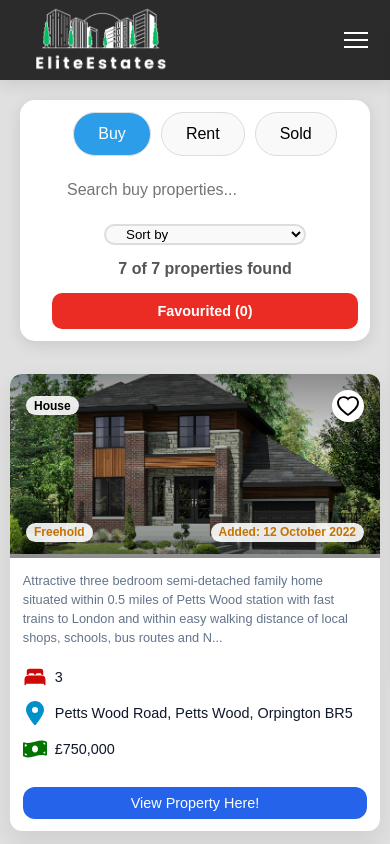
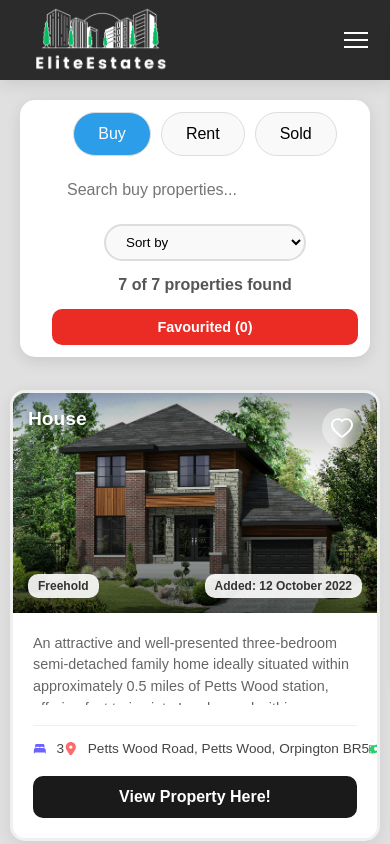
Before and after one commit to stoyan005/react-coursework, a React (Vite) app: page /buy in a window 390 px wide. Shown: the top 844 px of the page. Built offline with nearby package versions, Linux system fonts and the light colour scheme; a web font is replaced by a local one.

Commit message:
redesigned the property cards and search bar filter alongside designed the each property tab gallery and page

```diff
--- a/properties/properties.json
+++ b/properties/properties.json
@@ -4,9 +4,12 @@
 			"id": "prop1",
 			"type": "House",
 			"bedrooms": 3,
+			"bathrooms": 2,
+			"parking": "Yes",
+			"squareFeet": 550,
 			"price": 750000,
 			"tenure": "Freehold",
-			"description": "Attractive three bedroom semi-detached family home situated within 0.5 miles of Petts Wood station with fast trains to London and within easy walking distance of local shops, schools, bus routes and National Trust woodland. The property comprises; two receptions, fitted 18'9 x 10'1 kitchen/breakfast room and conservatory. The property also benefits from having a utility room and cloakroom. To the first floor there are three bedrooms and a family bathroom with separate WC. Additional features include double glazing, gas central heating and a well presented interior.",
+			"description": "An attractive and well-presented three-bedroom semi-detached family home ideally situated within approximately 0.5 miles of Petts Wood station, offering fast trains into London and within easy walking distance of local shops, highly regarded schools, bus routes, and National Trust woodland. The property features two spacious reception rooms, an impressive fitted kitchen/breakfast room, a bright conservatory overlooking the garden, along with the added convenience of a utility room and ground-floor cloakroom. Upstairs comprises three well-proportioned bedrooms, a family bathroom, and a separate WC. Further benefits include double glazing, gas central heating, off-street parking, freehold tenure, and a well-maintained interior throughout, making this an ideal family home in a highly sought-after location.",
 			"location": "Petts Wood Road, Petts Wood, Orpington BR5",
 			"picture": "/images/house.jpg",
 			"images": [
@@ -27,9 +30,12 @@
 			"id": "prop2",
 			"type": "Flat",
 			"bedrooms": 2,
+			"bathrooms": 2,
+			"parking": "No",
+			"squareFeet": 250,
 			"price": 399995,
 			"tenure": "Leasehold",
-			"description": "Presented in excellent decorative order throughout is this two double bedroom, two bathroom, garden flat. The modern fitted kitchen is open plan to the living room which boasts solid wooden floors and includes integrated appliances including a dishwasher & a washing machine. This large open plan benefits from bi folding doors onto a secluded private courtyard garden. Both bedrooms are double sized, and the family bathroom boasts a matching three piece suite a shower attachment over the bath. There is also a separate wet room. There are walnut doors throughout and wiring for Sky TV/aerial points in the living room/kitchen and both bedrooms. This apartment being only five years old, is still under a 10 year building guarantee.",
+			"description": "A beautifully presented two double bedroom, two bathroom garden flat offered in excellent decorative order throughout, ideally located on Crofton Road in Orpington. The property features a spacious open-plan living room and modern fitted kitchen with solid wooden flooring and a range of integrated appliances, including a dishwasher and washing machine, with bi-folding doors opening onto a secluded private courtyard garden, ideal for indoor-outdoor living. Both bedrooms are well-proportioned doubles, served by a contemporary family bathroom with a three-piece suite and shower over the bath, along with the added benefit of a separate wet room. Additional features include walnut internal doors, Sky TV and aerial points to the living area and both bedrooms, and the reassurance of the remainder of a 10-year building warranty, making this an ideal purchase for first-time buyers, downsizers, or investors.",
 			"location": "Crofton Road, Orpington BR6",
 			"picture": "/images/flat.jpg",
 			"images": [
@@ -50,9 +56,12 @@
 			"id": "prop3",
 			"type": "Bungalow",
 			"bedrooms": 2,
+			"bathrooms": 1,
+			"squareFeet": 350,
+			"parking": "Yes",
 			"price": 635000,
 			"tenure": "Freehold",
-			"description": "Charming three bedroom detached bungalow set within a peaceful residential area of Chisington. The property offers a bright dual-aspect living room, a fitted kitchen/breakfast room, three generous bedrooms, and a modern shower room. Further benefits include a conservatory overlooking the rear garden, off-street parking, and a detached garage. Ideal for downsizers or families seeking single-storey living close to local shops and bus routes.",
+			"description": "A charming and well-maintained detached three-bedroom bungalow, ideally positioned within a quiet and sought-after residential area of Chislehurst, offering spacious and versatile single-storey accommodation well suited to downsizers, families, or those seeking step-free living. The property boasts a bright dual-aspect living room providing an excellent space for both relaxing and entertaining, alongside a fitted kitchen/breakfast room offering ample storage and worktop space. There are three generously proportioned bedrooms, all served by a modern shower room finished to a good standard. To the rear, a conservatory overlooks the garden and provides an additional reception space with views over the outdoor area, ideal for year-round enjoyment. Externally, the property benefits from off-street parking, a detached garage, and a well-kept garden, while further advantages include freehold tenure and convenient access to local shops, bus routes, and nearby amenities. This delightful bungalow offers a rare opportunity to enjoy peaceful living in a well-connected and desirable location.",
 			"location": "Apple Street, Chisington BR7",
 			"picture": "/images/bungalow.jpg",
 			"images": [
@@ -73,9 +82,12 @@
 			"id": "prop4",
 			"type": "Apartment",
 			"bedrooms": 1,
+			"bathrooms": 1,
+			"squareFeet": 300,
+			"parking": "No",
 			"price": 456000,
 			"tenure": "Leasehold",
-			"description": "A stylish one bedroom apartment within a popular modern development, just moments from Shilington south station. The property features an open-plan kitchen/living space with integrated appliances, a private balcony, a spacious double bedroom, and a sleek bathroom. Residents also benefit from secure entry, a lift, and allocated parking. Ideal for professionals or investors.",
+			"description": "A stylish and well-appointed one-bedroom apartment set within a popular modern development, ideally located just moments from Shilington South station, providing excellent transport links for commuters. The property offers a bright and contemporary open-plan kitchen and living area, complete with a range of integrated appliances and direct access to a private balcony, perfect for relaxing or entertaining. The accommodation further comprises a spacious double bedroom and a sleek, modern bathroom finished to a high standard. Residents benefit from secure entry, lift access, and well-maintained communal areas, making the development both convenient and safe. Offered on a leasehold basis, this apartment is ideally suited to professionals, first-time buyers, or investors seeking a low-maintenance home in a well-connected and desirable location close to local amenities.",
 			"location": "Bringdon Avenue, Shilington BR8",
 			"picture": "/images/apartment.jpg",
 			"images": [
@@ -96,9 +108,12 @@
 			"id": "prop5",
 			"type": "Semi-Detached House",
 			"bedrooms": 5,
+			"bathrooms": 3,
+			"squareFeet": 1040,
+			"parking": "Yes",
 			"price": 986000,
 			"tenure": "Freehold",
-			"description": "Beautifully presented five-room semi-detached home offering a perfect blend of modern comfort and classic charm. The property features a bright and spacious living room with bay window, a separate dining room ideal for entertaining, and a contemporary fitted kitchen with integrated appliances. Upstairs there are three well-proportioned bedrooms and a stylish family bathroom.",
+			"description": "A beautifully presented and substantial five-bedroom semi-detached family home offering an excellent blend of modern comfort and classic character, ideally located on the sought-after Primton Road in Bellington. The property boasts a bright and spacious living room featuring an attractive bay window, complemented by a separate dining room that provides an ideal space for family meals and entertaining. A contemporary fitted kitchen with a range of integrated appliances offers both style and practicality, creating the heart of the home. Arranged over multiple levels, the accommodation includes five well-proportioned bedrooms, providing flexible living options for growing families or those working from home, along with three well-appointed bathrooms, including a stylish family bathroom. Further benefits include off-street parking, generous internal space throughout, freehold tenure, and a well-maintained interior, making this an exceptional family home in a desirable residential location close to local amenities, schools, and transport links.",
 			"location": "Primton Road, Bellington BR9",
 			"picture": "/images/semi_detached.jpg",
 			"images": [
@@ -119,9 +134,12 @@
 			"id": "prop6",
 			"type": "Cottage",
 			"bedrooms": 2,
+			"bathrooms": 1,
+			"squareFeet": 630,
+			"parking": "Yes",
 			"price": 298000,
 			"tenure": "Freehold",
-			"description": "A delightful two bedroom period cottage located in a sought-after semi-rural position on the edge of Goodsprings. The property has been sympathetically modernised while retaining its character, featuring a cosy living room with exposed beams, log burner, and a country-style kitchen. Upstairs there are two double bedrooms and a stylish bathroom. Outside is a pretty cottage garden and allocated parking. Close to local countryside walks and village pubs.",
+			"description": "A delightful and characterful two-bedroom period cottage, ideally positioned in a sought-after semi-rural location on the edge of Goodsprings, offering a charming blend of traditional features and sympathetic modern updates. The property features a cosy and inviting living room complete with exposed beams and a log burner, creating a warm and welcoming atmosphere, alongside a well-appointed country-style kitchen that complements the home’s period charm. To the first floor are two generously sized double bedrooms and a stylish modern bathroom. Externally, the cottage benefits from a pretty garden, ideal for relaxing or entertaining, as well as allocated off-street parking. Set close to scenic countryside walks, local village pubs, and amenities, this freehold cottage is perfectly suited to those seeking a peaceful lifestyle with easy access to local conveniences.",
 			"location": "Novac Street, Goodsprings BR3",
 			"picture": "/images/cottage.jpg",
 			"images": [
@@ -142,9 +160,12 @@
 			"id": "prop7",
 			"type": "Terraced",
 			"bedrooms": 4,
+			"bathrooms": 2,
+			"squareFeet": 850,
+			"parking": "Yes",
 			"price": 723000,
 			"tenure": "Leasehold",
-			"description": "Attractive four bedroom terraced house blending period charm with contemporary updates located south of the 1926 Bromley Locomotive Museum. The ground floor features a bright reception room with feature fireplace, a separate dining area and a modern fitted kitchen opening onto a private paved rear garden — perfect for outside dining. On the first floor there are two double bedrooms and a single/study room, plus a stylish family bathroom with shower over bath. Further benefits include double glazing, gas central heating, excellent built-in storage and on-street permit parking. Conveniently located within easy reach of local shops, schools and transport links, this property is an ideal purchase for first-time buyers or growing families.",
+			"description": "An attractive and spacious four-bedroom terraced home combining period charm with modern updates, ideally located on Locomotive Road in Bromley, just south of the historic Bromley Locomotive Museum. The ground floor offers a bright reception room featuring a character fireplace, a separate dining area ideal for entertaining, and a contemporary fitted kitchen that opens directly onto a private paved rear garden, perfect for outdoor dining and relaxation. To the upper floors, the property provides four well-proportioned bedrooms, including two doubles and a further single/study room, alongside two well-appointed bathrooms, including a stylish family bathroom with a shower over the bath. Additional benefits include double glazing, gas central heating, excellent built-in storage, and permit on-street parking. Conveniently positioned close to local shops, reputable schools, and excellent transport links, this leasehold property represents an ideal opportunity for first-time buyers or growing families seeking a well-located and characterful home.",
 			"location": "Locomotive Road, Bromely BR2",
 			"picture": "/images/terraced.jpg",
 			"images": [
--- a/src/Components/SearchMenu/PropertyCard.jsx
+++ b/src/Components/SearchMenu/PropertyCard.jsx
@@ -28,9 +28,9 @@ const PropertyCard = ({ property, isFavourite, onToggleFavourite }) => {
 					<div className={styles.image_top}>
 						<h3 className={styles.image_title}>{property.type}</h3>
 
-						{/* Heart button */}
+						{/* FAVOURITE BUTTON */}
 						<button
-							className={styles.heartBtn}
+							className={styles.heart_button}
 							onClick={(e) => {
 								e.preventDefault();
 								e.stopPropagation();
@@ -38,9 +38,12 @@ const PropertyCard = ({ property, isFavourite, onToggleFavourite }) => {
 							}}
 						>
 							{isFavourite ? (
-								<AiFillHeart className={styles.heartIconActive} size={26} />
+								<AiFillHeart
+									className={styles.heart_icon_active}
+									size={26}
+								/>
 							) : (
-								<AiOutlineHeart className={styles.heartIcon} size={26} />
+								<AiOutlineHeart className={styles.heart_icon} size={26} />
 							)}
 						</button>
 					</div>
--- a/src/Components/SearchMenu/PropertyCard.module.css
+++ b/src/Components/SearchMenu/PropertyCard.module.css
@@ -1,242 +1,190 @@
 .property_card {
-	position: relative;
 	display: flex;
 	flex-direction: column;
+	border-radius: 15px;
+	height: 100%;
 	background: #ffffff;
-	border-radius: 1rem;
-	width: 100%;
-	max-width: 600px;
+	border: 3px solid #f0f0f0;
+	cursor: grab;
+	box-shadow: 0 4px 16px rgba(0, 0, 0, 0.08);
 	overflow: hidden;
-	box-shadow: 0 10px 25px rgba(0, 0, 0, 0.08);
-	transition: box-shadow 0.25s ease;
+	transition: box-shadow 0.3s ease;
 }
 
 .property_card:hover {
-	box-shadow: 0 20px 35px rgba(0, 0, 0, 0.12);
+	box-shadow: 0 12px 30px rgba(0, 0, 0, 0.12);
+}
+
+.property_card:active {
+	cursor: grabbing;
+}
+
+.image_container {
+	position: relative;
+	width: 100%;
+	height: 220px;
+	overflow: hidden;
 }
 
 .property_image {
 	width: 100%;
-	height: 220px;
+	height: 100%;
 	object-fit: cover;
+	transition: transform 0.5s ease;
 }
 
-.image_container {
-	position: relative;
+.property_card:hover .property_image {
+	transform: scale(1.1);
 }
 
 .image_overlay {
-	position: absolute;
 	display: flex;
 	flex-direction: column;
 	justify-content: space-between;
-	inset: 0;
-	padding: 1rem;
+	position: absolute;
+	top: 0;
+	left: 0;
+	right: 0;
+	bottom: 0;
+	padding: 15px;
 	background: linear-gradient(
 		to bottom,
-		rgba(0, 0, 0, 0.45),
-		rgba(0, 0, 0, 0.05),
-		rgba(0, 0, 0, 0.45)
+		rgba(0, 0, 0, 0.3) 0%,
+		transparent 40%,
+		rgba(0, 0, 0, 0.6) 100%
 	);
 }
 
 .image_top {
 	display: flex;
 	justify-content: space-between;
+	align-items: flex-start;
+}
+
+.image_title {
+	color: #ffffff;
+	margin: 0;
+	font-size: 1.2rem;
+	font-weight: 600;
+	text-shadow: 0 2px 4px rgba(0, 0, 0, 0.3);
+}
+
+.heart_button {
+	display: flex;
 	align-items: center;
+	justify-content: center;
+	cursor: pointer;
+	border: none;
+	border-radius: 20px;
+	width: 40px;
+	height: 40px;
+	background: rgba(255, 255, 255, 0.4);
+	backdrop-filter: blur(5px);
+	transition: background 0.3s ease;
+}
+
+.heart_button:hover {
+	background: rgba(255, 255, 255, 0.4);
+}
+
+.heart_icon {
+	color: #ffffff;
+}
+
+.heart_icon_active {
+	color: #ff4d4d;
 }
 
 .image_bottom {
 	display: flex;
 	justify-content: space-between;
-	align-items: flex-end;
-}
-
-.image_title {
-	background: rgba(255, 255, 255, 0.9);
-	color: #000000;
-	font-size: 1rem;
-	padding: 0.3rem 0.8rem;
-	border-radius: 15px;
+	gap: 10px;
 }
 
 .image_badge {
 	background: rgba(255, 255, 255, 0.9);
-	color: #c77100;
-	font-weight: bold;
-	font-size: 0.8rem;
-	padding: 0.3rem 0.6rem;
-	border-radius: 15px;
+	color: #333333;
+	padding: 5px 10px;
+	border-radius: 10px;
+	font-size: 0.75rem;
+	font-weight: 700;
 }
 
 .card_content {
+	flex-grow: 1;
 	display: flex;
 	flex-direction: column;
-	padding: 1.25rem;
-	gap: 1rem;
+	padding: 20px;
 }
 
 .description {
 	font-size: 0.9rem;
-	color: #64748b;
+	color: #666666;
 	line-height: 1.5;
+	margin-bottom: 20px;
+	height: 4.5rem;
+	overflow: hidden;
 }
 
 .card_details {
-	display: grid;
-	gap: 1.25rem;
-	margin-top: 0.5rem;
+	display: flex;
+	justify-content: space-between;
+	align-items: center;
+	margin-bottom: 20px;
+	padding-top: 15px;
+	border-top: 1px solid #eeeeee;
 }
 
 .card_details p {
 	display: flex;
 	align-items: center;
-	gap: 1rem;
-	font-size: 1rem;
-	color: #0f172a;
+	gap: 10px;
+	font-size: 0.85rem;
+	font-weight: 500;
+	color: #444444;
+	margin: 0;
+	white-space: nowrap;
+}
+
+.card_details p:nth-child(2) {
+	flex: 1;
+	justify-content: center;
+}
+
+.card_details p:last-child {
+	flex: 1;
+	justify-content: flex-end;
+}
+
+.card_details p:first-child {
+	flex: 1;
+	justify-content: flex-start;
 }
 
 .bed_icon {
-	color: #cf0808;
-	font-size: 1.5rem;
+	color: #6c63ff;
 }
 
 .location_icon {
-	color: #0091ca;
-	font-size: 1.5rem;
+	color: #ff6b6b;
 }
 
 .price_icon {
-	font-size: 1.5rem;
-	color: #007400;
+	color: #2ecc71;
 }
 
 .view_button {
-	margin-top: 1rem;
 	text-align: center;
-	padding: 0.7rem 1rem;
-	border-radius: 0.75rem;
-	background: #2563eb;
-	color: #fff;
-	font-size: 1rem;
-	font-weight: 500;
-	transition: all 0.3s ease;
+	background: #1a1a1a;
+	color: #ffffff;
+	padding: 12px;
+	margin-top: auto;
+	font-weight: 600;
+	border-radius: 10px;
+	text-decoration: none;
+	transition: background 0.3s ease;
 }
 
 .view_button:hover {
-	background: #3b82f6;
+	background-color: #444444;
 }
-
-.heartBtn {
-	position: relative;
-	display: flex;
-	align-items: center;
-	justify-content: center;
-	background: #fff;
-	border-radius: 50%;
-	padding: 4px;
-	border: none;
-	cursor: pointer;
-	z-index: 10;
-}
-
-.heartIcon {
-	color: #000000;
-	transition: color 0.2s ease;
-}
-
-.heartIconActive {
-	color: red;
-	transition: color 0.2s ease;
-}
-
-/* Tablet: 768px to 1024px */
-@media (max-width: 1024px) {
-	.property_card {
-		max-width: 90%;
-	}
-
-	.property_image {
-		height: 200px;
-	}
-
-	.card_content {
-		padding: 1rem;
-		gap: 0.8rem;
-	}
-
-	.description {
-		font-size: 0.85rem;
-	}
-
-	.card_details {
-		gap: 1rem;
-	}
-
-	.card_details p {
-		font-size: 0.95rem;
-		gap: 0.8rem;
-	}
-
-	.image_title,
-	.image_badge {
-		font-size: 0.85rem;
-		padding: 0.2rem 0.6rem;
-	}
-
-	.view_button {
-		font-size: 0.95rem;
-		padding: 0.6rem 0.9rem;
-	}
-}
-
-/* Mobile: up to 767px */
-@media (max-width: 767px) {
-	.property_card {
-		max-width: 100%;
-		border-radius: 0.75rem;
-	}
-
-	.property_image {
-		height: 180px;
-	}
-
-	.card_content {
-		padding: 0.8rem;
-		gap: 0.6rem;
-	}
-
-	.description {
-		font-size: 0.8rem;
-	}
-
-	.card_details {
-		display: flex;
-		flex-direction: column;
-		gap: 0.75rem;
-	}
-
-	.card_details p {
-		font-size: 0.9rem;
-		gap: 0.5rem;
-	}
-
-	.image_title,
-	.image_badge {
-		font-size: 0.75rem;
-		padding: 0.15rem 0.5rem;
-	}
-
-	.view_button {
-		font-size: 0.9rem;
-		padding: 0.5rem 0.8rem;
-	}
-
-	.heartBtn {
-		padding: 3px;
-	}
-
-	.heartIcon {
-		font-size: 1.2rem;
-	}
-}
--- a/src/Components/SearchMenu/SearchBar.jsx
+++ b/src/Components/SearchMenu/SearchBar.jsx
@@ -99,7 +99,7 @@ const SearchBar = ({ onFilter, extraComponent }) => {
 								placeholder={`Search ${activeTab} properties...`}
 							/>
 
-							{/* SINGLE SORT DROPDOWN */}
+							{/* SORT DROPDOWN MENU */}
 							<select
 								className={styles.sort_dropdown}
 								value={sortBy}
--- a/src/Components/SearchMenu/SearchBar.module.css
+++ b/src/Components/SearchMenu/SearchBar.module.css
@@ -85,17 +85,23 @@
 }
 
 .sort_dropdown {
-	padding: 0rem 1rem;
+	padding: 0.5rem 1rem;
 	border-radius: 50px;
 	border: 2px solid #dddddd;
 	background-color: #f9f9f9;
 	cursor: pointer;
 	font-weight: 500;
-	transition: all 0.2s;
+	transition: all 0.3s;
 }
 
 .sort_dropdown:hover {
-	background-color: #ecebf7;
+	background-color: #eeeeee;
+}
+
+.sort_dropdown:focus {
+	outline: none;
+	border-color: #666666;
+	transition: all 0.3s ease;
 }
 
 /* ! PROPERTIES FOUND TEXT */
```
Also changed, not shown: src/Components/HouseTypeInfo/HouseType.jsx (+20 -20 lines), src/Components/HouseTypeInfo/HouseType.module.css (+62 -80 lines).
